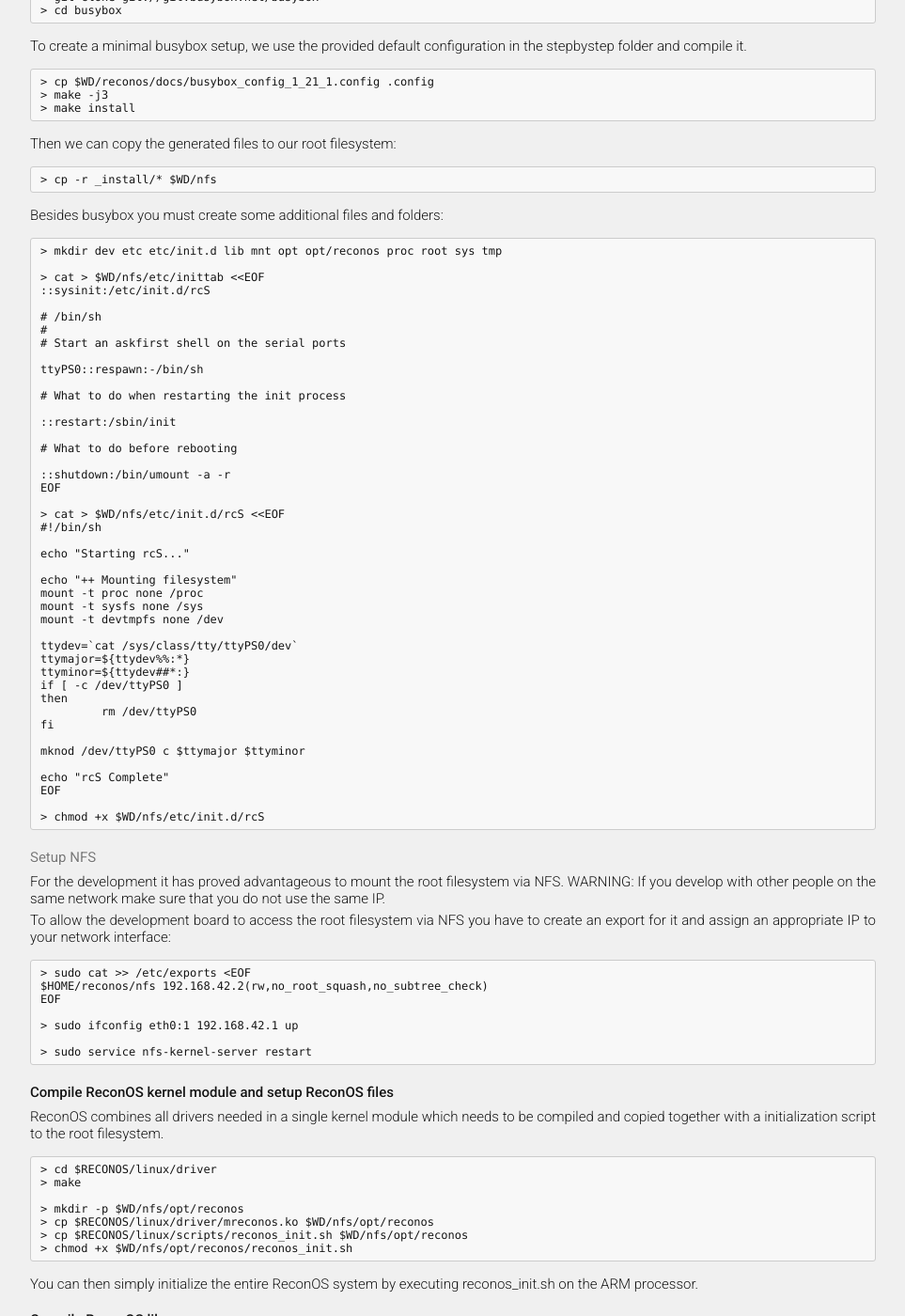
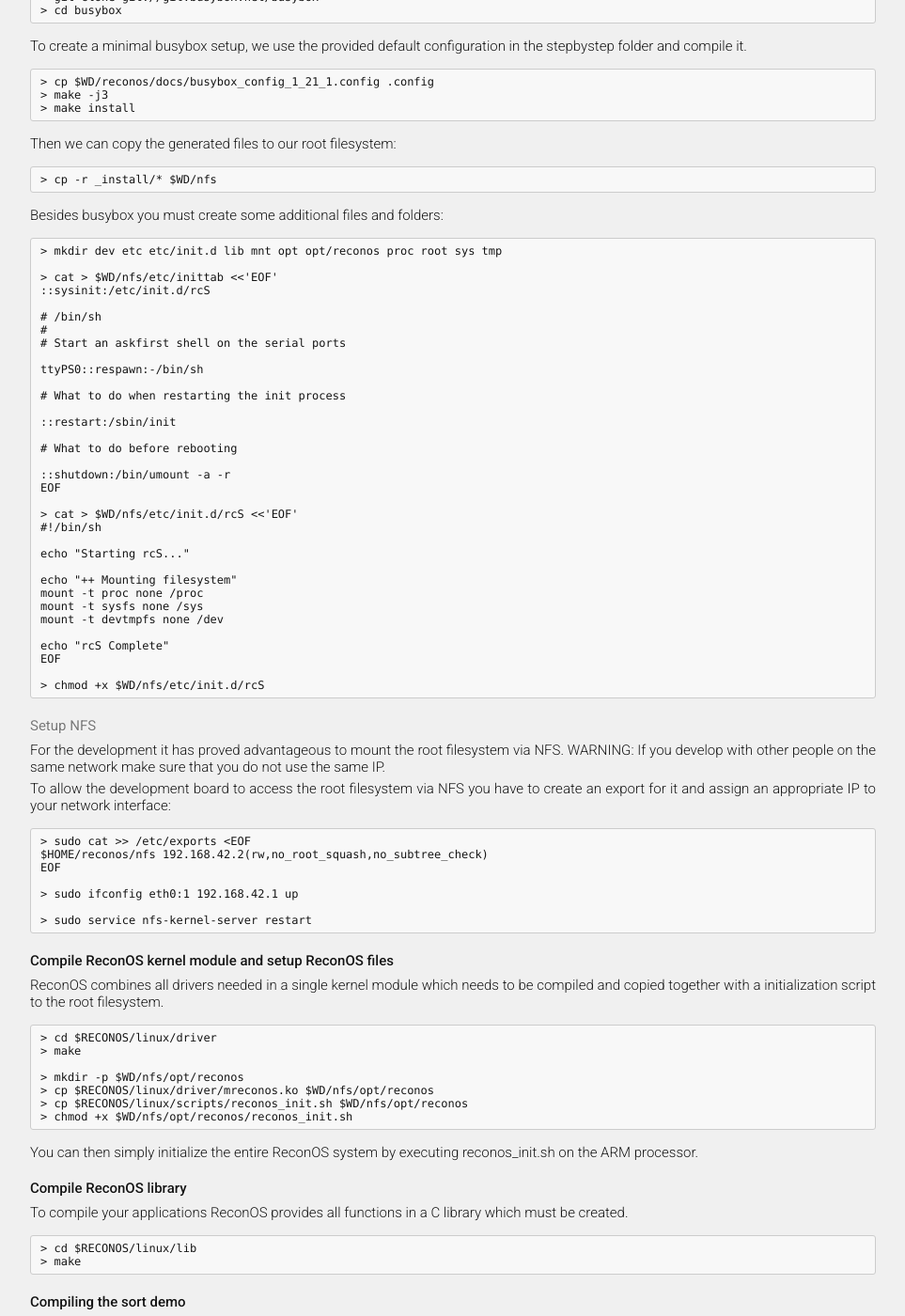
Before and after one commit to ReconOS/reconos.github.io, a Jekyll site: the page built from gettingstarted/tutorial/index.md, in a window 1280 px wide and 1400 px high, scrolled down 2993 px. Shown: the whole window at 94% size, without its empty margins (158-1121 px from the left). Built offline with Jekyll 4.4.1, drawn with Linux system fonts in a browser that asks for light colours; Markdown is read by kramdown in place of the engine named in the settings.

Commit message:
Adjusted rcS in Step By Step Guide

````diff
--- a/gettingstarted/tutorial/index.md
+++ b/gettingstarted/tutorial/index.md
@@ -231,7 +231,7 @@ Besides busybox you must create some additional files and folders:
 ```
 > mkdir dev etc etc/init.d lib mnt opt opt/reconos proc root sys tmp
 
-> cat > $WD/nfs/etc/inittab <<EOF
+> cat > $WD/nfs/etc/inittab <<'EOF'
 ::sysinit:/etc/init.d/rcS
 
 # /bin/sh
@@ -249,7 +249,7 @@ ttyPS0::respawn:-/bin/sh
 ::shutdown:/bin/umount -a -r
 EOF
 
-> cat > $WD/nfs/etc/init.d/rcS <<EOF
+> cat > $WD/nfs/etc/init.d/rcS <<'EOF'
 #!/bin/sh
 
 echo "Starting rcS..."
@@ -258,16 +258,6 @@ echo "++ Mounting filesystem"
 mount -t proc none /proc
 mount -t sysfs none /sys
 mount -t devtmpfs none /dev
-
-ttydev=`cat /sys/class/tty/ttyPS0/dev`
-ttymajor=${ttydev%%:*}
-ttyminor=${ttydev##*:}
-if [ -c /dev/ttyPS0 ]
-then
-	 rm /dev/ttyPS0
-fi
-
-mknod /dev/ttyPS0 c $ttymajor $ttyminor
 
 echo "rcS Complete"
 EOF
````
